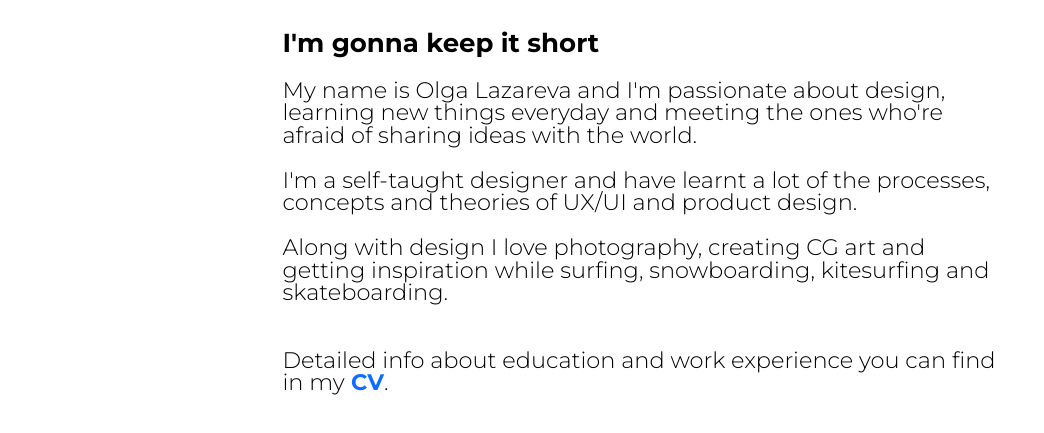
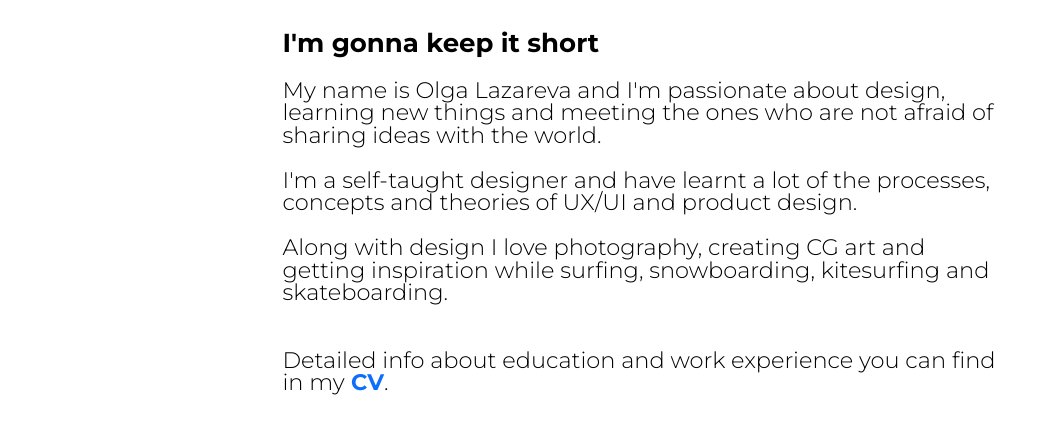
Before and after one commit to olilazareva/capstone-framework, a plain HTML site: page about.html in a window 1280 px wide. Shown: the part 147-580 px from the top of the page, without its empty margins (0-1044 px from the left). Drawn offline with nearby package versions, Linux system fonts and the light colour scheme.

Commit message:
Update about.html

```diff
--- a/about.html
+++ b/about.html
@@ -53,7 +53,7 @@
                         <h1 style="text-align: left; margin-bottom: 50px !important;">Hellooo again!</h1>
                         <h3 style="font-weight: 600;">I'm gonna keep it short</h3>
                         <p class="lead" style="margin-bottom:16px; margin-top: 13px;">
-                            My name is Olga Lazareva and I'm passionate about design, learning new things everyday and meeting the ones who're afraid of sharing ideas with the world.
+                            My name is Olga Lazareva and I'm passionate about design, learning new things and meeting the ones who are not afraid of sharing ideas with the world.
                             <br>
                             <br>
                             I'm a self-taught designer and have learnt a lot of the processes, concepts and theories of UX/UI and product design.
```
